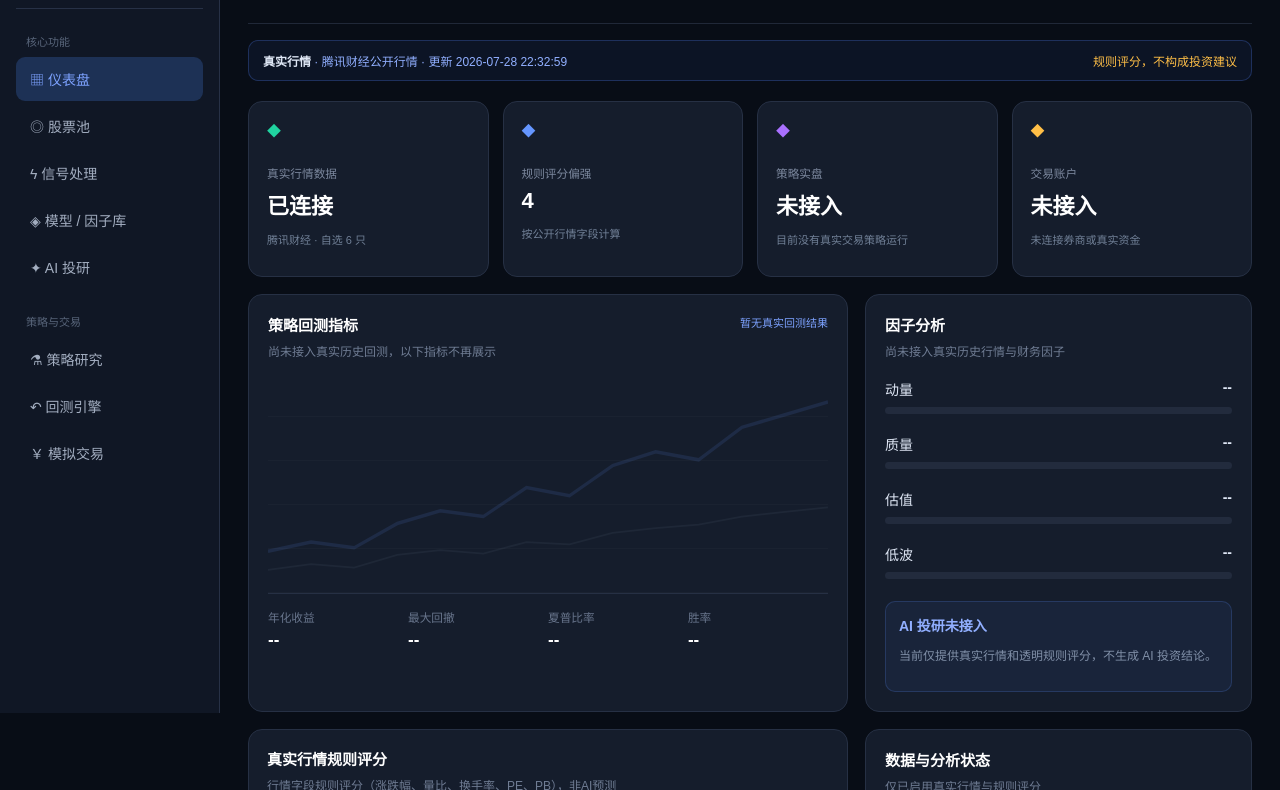
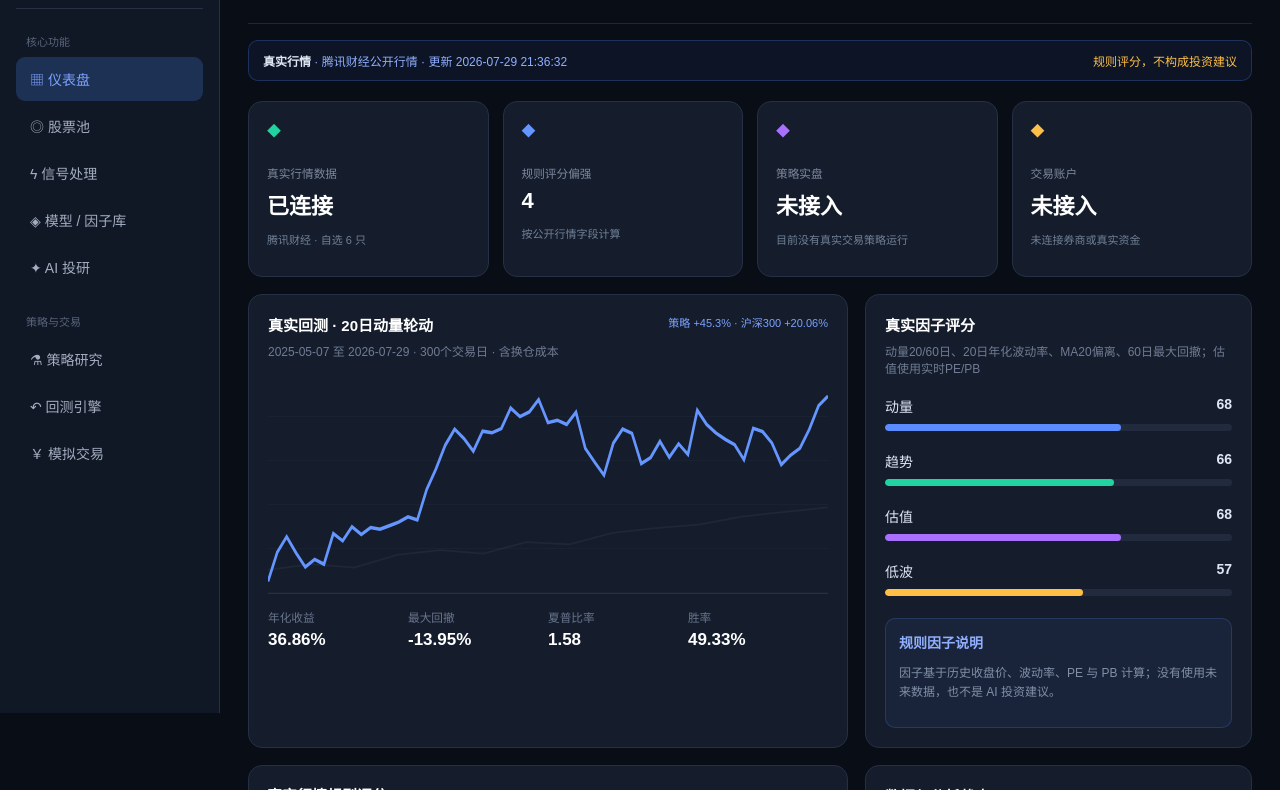
Before and after one commit to Leonard-ltbx/quant, a plain HTML site: page index.html in a window 1280 px wide. Shown: the part 87-877 px from the top of the page. Drawn offline with Linux system fonts and the light colour scheme.

Commit message:
Add real historical backtest and factors

```diff
--- a/data/market.json
+++ b/data/market.json
@@ -2,143 +2,492 @@
   "schema_version": 1,
   "source": "腾讯财经公开行情",
   "source_endpoint": "qt.gtimg.cn",
-  "generated_at": "2026-07-28T22:32:59+08:00",
-  "generated_at_display": "2026-07-28 22:32:59",
+  "generated_at": "2026-07-29T21:36:32+08:00",
+  "generated_at_display": "2026-07-29 21:36:32",
   "method": "行情字段规则评分（涨跌幅、量比、换手率、PE、PB），非AI预测",
   "disclaimer": "数据仅供研究与功能演示，不构成任何投资建议。",
   "watchlist_size": 6,
+  "factor_method": "动量20/60日、20日年化波动率、MA20偏离、60日最大回撤；估值使用实时PE/PB",
+  "backtest": {
+    "strategy": "20日动量轮动",
+    "universe": [
+      "600519",
+      "300750",
+      "601318",
+      "000858",
+      "600036",
+      "000333"
+    ],
+    "rule": "每20个交易日，以过去20日收益率排序，等权持有前2只；信号只使用当时及以前数据",
+    "transaction_cost_rate": 0.0003,
+    "benchmark": "沪深300",
+    "start_date": "2025-05-07",
+    "end_date": "2026-07-29",
+    "trading_days": 300,
+    "rebalance_count": 15,
+    "total_return_pct": 45.3,
+    "annualized_return_pct": 36.86,
+    "benchmark_return_pct": 20.06,
+    "max_drawdown_pct": -13.95,
+    "sharpe_ratio": 1.58,
+    "daily_win_rate_pct": 49.33,
+    "equity_curve": [
+      {
+        "date": "2025-05-07",
+        "value": 1.0
+      },
+      {
+        "date": "2025-05-14",
+        "value": 1.07183
+      },
+      {
+        "date": "2025-05-21",
+        "value": 1.10939
+      },
+      {
+        "date": "2025-05-28",
+        "value": 1.070019
+      },
+      {
+        "date": "2025-06-05",
+        "value": 1.035065
+      },
+      {
+        "date": "2025-06-12",
+        "value": 1.054049
+      },
+      {
+        "date": "2025-06-19",
+        "value": 1.042193
+      },
+      {
+        "date": "2025-06-26",
+        "value": 1.117056
+      },
+      {
+        "date": "2025-07-03",
+        "value": 1.099091
+      },
+      {
+        "date": "2025-07-10",
+        "value": 1.133882
+      },
+      {
+        "date": "2025-07-17",
+        "value": 1.114665
+      },
+      {
+        "date": "2025-07-24",
+        "value": 1.131896
+      },
+      {
+        "date": "2025-07-31",
+        "value": 1.127623
+      },
+      {
+        "date": "2025-08-07",
+        "value": 1.136014
+      },
+      {
+        "date": "2025-08-14",
+        "value": 1.145001
+      },
+      {
+        "date": "2025-08-21",
+        "value": 1.157773
+      },
+      {
+        "date": "2025-08-28",
+        "value": 1.150057
+      },
+      {
+        "date": "2025-09-04",
+        "value": 1.224453
+      },
+      {
+        "date": "2025-09-11",
+        "value": 1.275347
+      },
+      {
+        "date": "2025-09-18",
+        "value": 1.333408
+      },
+      {
+        "date": "2025-09-25",
+        "value": 1.372337
+      },
+      {
+        "date": "2025-10-10",
+        "value": 1.349239
+      },
+      {
+        "date": "2025-10-17",
+        "value": 1.318465
+      },
+      {
+        "date": "2025-10-24",
+        "value": 1.367317
+      },
+      {
+        "date": "2025-10-31",
+        "value": 1.363343
+      },
+      {
+        "date": "2025-11-07",
+        "value": 1.373666
+      },
+      {
+        "date": "2025-11-14",
+        "value": 1.423799
+      },
+      {
+        "date": "2025-11-21",
+        "value": 1.402949
+      },
+      {
+        "date": "2025-11-28",
+        "value": 1.414368
+      },
+      {
+        "date": "2025-12-05",
+        "value": 1.444692
+      },
+      {
+        "date": "2025-12-12",
+        "value": 1.388344
+      },
+      {
+        "date": "2025-12-19",
+        "value": 1.394112
+      },
+      {
+        "date": "2025-12-26",
+        "value": 1.383739
+      },
+      {
+        "date": "2026-01-06",
+        "value": 1.413635
+      },
+      {
+        "date": "2026-01-13",
+        "value": 1.325178
+      },
+      {
+        "date": "2026-01-20",
+        "value": 1.291585
+      },
+      {
+        "date": "2026-01-27",
+        "value": 1.259743
+      },
+      {
+        "date": "2026-02-03",
+        "value": 1.337752
+      },
+      {
+        "date": "2026-02-10",
+        "value": 1.372327
+      },
+      {
+        "date": "2026-02-25",
+        "value": 1.361974
+      },
+      {
+        "date": "2026-03-04",
+        "value": 1.288158
+      },
+      {
+        "date": "2026-03-11",
+        "value": 1.302607
+      },
+      {
+        "date": "2026-03-18",
+        "value": 1.342321
+      },
+      {
+        "date": "2026-03-25",
+        "value": 1.30363
+      },
+      {
+        "date": "2026-04-01",
+        "value": 1.336471
+      },
+      {
+        "date": "2026-04-09",
+        "value": 1.310227
+      },
+      {
+        "date": "2026-04-16",
+        "value": 1.418274
+      },
+      {
+        "date": "2026-04-23",
+        "value": 1.384031
+      },
+      {
+        "date": "2026-04-30",
+        "value": 1.36284
+      },
+      {
+        "date": "2026-05-12",
+        "value": 1.347229
+      },
+      {
+        "date": "2026-05-19",
+        "value": 1.33454
+      },
+      {
+        "date": "2026-05-26",
+        "value": 1.297453
+      },
+      {
+        "date": "2026-06-02",
+        "value": 1.374213
+      },
+      {
+        "date": "2026-06-09",
+        "value": 1.366234
+      },
+      {
+        "date": "2026-06-16",
+        "value": 1.338296
+      },
+      {
+        "date": "2026-06-24",
+        "value": 1.285335
+      },
+      {
+        "date": "2026-07-01",
+        "value": 1.308819
+      },
+      {
+        "date": "2026-07-08",
+        "value": 1.325473
+      },
+      {
+        "date": "2026-07-15",
+        "value": 1.371592
+      },
+      {
+        "date": "2026-07-22",
+        "value": 1.429683
+      },
+      {
+        "date": "2026-07-29",
+        "value": 1.452954
+      }
+    ]
+  },
   "quotes": [
-    {
-      "code": "600519",
-      "name": "贵州茅台",
-      "price": 1320.0,
-      "pre_close": 1289.5,
-      "open": 1299.0,
-      "volume": 5313500.0,
-      "change_amount": 30.5,
-      "change_pct": 2.37,
-      "high": 1320.0,
-      "low": 1289.52,
-      "turnover_rate": 0.43,
-      "pe_ratio": 19.95,
-      "amplitude": 2.36,
-      "circ_mv_billion": 16501.08,
-      "total_mv_billion": 16501.08,
-      "pb_ratio": 7.09,
-      "volume_ratio": 1.09,
-      "quote_time": "20260728161459",
-      "score": 64,
-      "signal": "规则评分偏强"
-    },
     {
       "code": "000333",
       "name": "美的集团",
-      "price": 85.37,
-      "pre_close": 84.13,
-      "open": 84.12,
-      "volume": 33671100.0,
-      "change_amount": 1.24,
-      "change_pct": 1.47,
-      "high": 85.92,
-      "low": 84.01,
-      "turnover_rate": 0.49,
-      "pe_ratio": 14.73,
-      "amplitude": 2.27,
-      "circ_mv_billion": 5875.14,
-      "total_mv_billion": 6510.24,
-      "pb_ratio": 3.19,
-      "volume_ratio": 1.17,
-      "quote_time": "20260728161421",
+      "price": 87.01,
+      "pre_close": 85.37,
+      "open": 85.35,
+      "volume": 47814400.0,
+      "change_amount": 1.64,
+      "change_pct": 1.92,
+      "high": 87.5,
+      "low": 85.1,
+      "turnover_rate": 0.69,
+      "pe_ratio": 15.01,
+      "amplitude": 2.81,
+      "circ_mv_billion": 5988.27,
+      "total_mv_billion": 6635.58,
+      "pb_ratio": 3.25,
+      "volume_ratio": 1.81,
+      "quote_time": "20260729161457",
+      "score": 72,
+      "signal": "规则评分偏强",
+      "factors": {
+        "momentum_20d_pct": 12.42,
+        "momentum_60d_pct": 12.45,
+        "annualized_volatility_20d_pct": 17.55,
+        "price_vs_ma20_pct": 6.13,
+        "max_drawdown_60d_pct": -10.84,
+        "scores": {
+          "momentum": 75,
+          "trend": 68,
+          "valuation": 70,
+          "low_volatility": 74
+        }
+      }
+    },
+    {
+      "code": "300750",
+      "name": "宁德时代",
+      "price": 396.84,
+      "pre_close": 390.86,
+      "open": 390.0,
+      "volume": 40435900.0,
+      "change_amount": 5.98,
+      "change_pct": 1.53,
+      "high": 401.86,
+      "low": 381.38,
+      "turnover_rate": 0.95,
+      "pe_ratio": 21.6,
+      "amplitude": 5.24,
+      "circ_mv_billion": 16905.71,
+      "total_mv_billion": 18360.42,
+      "pb_ratio": 4.84,
+      "volume_ratio": 1.14,
+      "quote_time": "20260729161442",
       "score": 64,
-      "signal": "规则评分偏强"
+      "signal": "规则评分偏强",
+      "factors": {
+        "momentum_20d_pct": 3.39,
+        "momentum_60d_pct": -8.98,
+        "annualized_volatility_20d_pct": 47.86,
+        "price_vs_ma20_pct": 5.76,
+        "max_drawdown_60d_pct": -24.18,
+        "scores": {
+          "momentum": 57,
+          "trend": 67,
+          "valuation": 60,
+          "low_volatility": 28
+        }
+      }
+    },
+    {
+      "code": "000858",
+      "name": "五 粮 液",
+      "price": 75.17,
+      "pre_close": 74.8,
+      "open": 74.92,
+      "volume": 40741700.0,
+      "change_amount": 0.37,
+      "change_pct": 0.49,
+      "high": 75.86,
+      "low": 74.69,
+      "turnover_rate": 1.05,
+      "pe_ratio": 23.16,
+      "amplitude": 1.56,
+      "circ_mv_billion": 2917.73,
+      "total_mv_billion": 2917.8,
+      "pb_ratio": 2.47,
+      "volume_ratio": 1.27,
+      "quote_time": "20260729161445",
+      "score": 62,
+      "signal": "规则评分偏强",
+      "factors": {
+        "momentum_20d_pct": 4.49,
+        "momentum_60d_pct": -20.46,
+        "annualized_volatility_20d_pct": 33.33,
+        "price_vs_ma20_pct": 3.72,
+        "max_drawdown_60d_pct": -24.11,
+        "scores": {
+          "momentum": 59,
+          "trend": 61,
+          "valuation": 60,
+          "low_volatility": 50
+        }
+      }
     },
     {
       "code": "600036",
       "name": "招商银行",
-      "price": 39.59,
-      "pre_close": 39.0,
-      "open": 39.17,
-      "volume": 105018700.0,
-      "change_amount": 0.59,
-      "change_pct": 1.51,
-      "high": 39.59,
-      "low": 38.95,
-      "turnover_rate": 0.51,
-      "pe_ratio": 6.62,
-      "amplitude": 1.64,
-      "circ_mv_billion": 8167.0,
-      "total_mv_billion": 9984.54,
+      "price": 39.66,
+      "pre_close": 39.59,
+      "open": 39.98,
+      "volume": 114871200.0,
+      "change_amount": 0.07,
+      "change_pct": 0.18,
+      "high": 40.07,
+      "low": 39.49,
+      "turnover_rate": 0.56,
+      "pe_ratio": 6.64,
+      "amplitude": 1.47,
+      "circ_mv_billion": 8181.44,
+      "total_mv_billion": 10002.19,
       "pb_ratio": 0.9,
-      "volume_ratio": 1.02,
-      "quote_time": "20260728161449",
-      "score": 63,
-      "signal": "规则评分偏强"
+      "volume_ratio": 1.24,
+      "quote_time": "20260729161436",
+      "score": 60,
+      "signal": "规则评分偏强",
+      "factors": {
+        "momentum_20d_pct": 13.62,
+        "momentum_60d_pct": 6.42,
+        "annualized_volatility_20d_pct": 19.28,
+        "price_vs_ma20_pct": 5.07,
+        "max_drawdown_60d_pct": -10.02,
+        "scores": {
+          "momentum": 77,
+          "trend": 65,
+          "valuation": 80,
+          "low_volatility": 71
+        }
+      }
     },
     {
-      "code": "000858",
-      "name": "五 粮 液",
-      "price": 74.8,
-      "pre_close": 73.9,
-      "open": 73.9,
-      "volume": 31481500.0,
-      "change_amount": 0.9,
-      "change_pct": 1.22,
-      "high": 75.16,
-      "low": 73.42,
-      "turnover_rate": 0.81,
-      "pe_ratio": 23.04,
-      "amplitude": 2.35,
-      "circ_mv_billion": 2903.37,
-      "total_mv_billion": 2903.44,
-      "pb_ratio": 2.46,
-      "volume_ratio": 0.82,
-      "quote_time": "20260728161433",
-      "score": 60,
-      "signal": "规则评分偏强"
+      "code": "600519",
+      "name": "贵州茅台",
+      "price": 1321.0,
+      "pre_close": 1320.0,
+      "open": 1333.83,
+      "volume": 6233000.0,
+      "change_amount": 1.0,
+      "change_pct": 0.08,
+      "high": 1343.48,
+      "low": 1312.06,
+      "turnover_rate": 0.5,
+      "pe_ratio": 19.96,
+      "amplitude": 2.38,
+      "circ_mv_billion": 16513.58,
+      "total_mv_billion": 16513.58,
+      "pb_ratio": 7.09,
+      "volume_ratio": 1.42,
+      "quote_time": "20260729161438",
+      "score": 58,
+      "signal": "规则评分中性",
+      "factors": {
+        "momentum_20d_pct": 10.73,
+        "momentum_60d_pct": -2.64,
+        "annualized_volatility_20d_pct": 28.23,
+        "price_vs_ma20_pct": 5.56,
+        "max_drawdown_60d_pct": -13.24,
+        "scores": {
+          "momentum": 71,
+          "trend": 67,
+          "valuation": 55,
+          "low_volatility": 58
+        }
+      }
     },
     {
       "code": "601318",
       "name": "中国平安",
-      "price": 54.2,
-      "pre_close": 53.41,
-      "open": 53.6,
-      "volume": 66082000.0,
-      "change_amount": 0.79,
-      "change_pct": 1.48,
-      "high": 54.2,
-      "low": 53.1,
-      "turnover_rate": 0.62,
-      "pe_ratio": 7.39,
-      "amplitude": 2.06,
-      "circ_mv_billion": 5777.76,
-      "total_mv_billion": 9814.34,
-      "pb_ratio": 0.99,
-      "volume_ratio": 0.67,
-      "quote_time": "20260728161453",
-      "score": 59,
-      "signal": "规则评分中性"
-    },
-    {
-      "code": "300750",
-      "name": "宁德时代",
-      "price": 390.86,
-      "pre_close": 400.0,
-      "open": 396.26,
-      "volume": 37191100.0,
-      "change_amount": -9.14,
-      "change_pct": -2.29,
-      "high": 399.99,
-      "low": 390.86,
-      "turnover_rate": 0.87,
-      "pe_ratio": 21.27,
-      "amplitude": 2.28,
-      "circ_mv_billion": 16650.95,
-      "total_mv_billion": 18083.74,
-      "pb_ratio": 4.77,
-      "volume_ratio": 1.01,
-      "quote_time": "20260728161409",
-      "score": 48,
-      "signal": "规则评分中性"
+      "price": 54.3,
+      "pre_close": 54.2,
+      "open": 54.47,
+      "volume": 87111900.0,
+      "change_amount": 0.1,
+      "change_pct": 0.18,
+      "high": 54.7,
+      "low": 53.71,
+      "turnover_rate": 0.82,
+      "pe_ratio": 7.4,
+      "amplitude": 1.83,
+      "circ_mv_billion": 5788.42,
+      "total_mv_billion": 9832.45,
+      "pb_ratio": 1.0,
+      "volume_ratio": 1.09,
+      "quote_time": "20260729161437",
+      "score": 58,
+      "signal": "规则评分中性",
+      "factors": {
+        "momentum_20d_pct": 9.63,
+        "momentum_60d_pct": -5.76,
+        "annualized_volatility_20d_pct": 24.58,
+        "price_vs_ma20_pct": 5.68,
+        "max_drawdown_60d_pct": -19.06,
+        "scores": {
+          "momentum": 69,
+          "trend": 67,
+          "valuation": 80,
+          "low_volatility": 63
+        }
+      }
     }
   ]
 }
--- a/index.html
+++ b/index.html
@@ -83,6 +83,7 @@ function markUnavailable(){
   document.getElementById("market").textContent="行情更新失败";
 }
 function renderRealData(data){
+  window.latestRealData=data;
   ensureDataBanner();
   document.getElementById("realSource").textContent=data.source||"公开行情";
   document.getElementById("realUpdated").textContent=`更新 ${data.generated_at_display||"--"}`;
@@ -111,23 +112,41 @@ function renderRealData(data){
     const backtest=panels[0].querySelector(".panel");
     const title=backtest?.querySelector(".title h2");
     const subtitle=backtest?.querySelector(".title p");
-    if(title)title.textContent="策略回测指标";
-    if(subtitle)subtitle.textContent="尚未接入真实历史回测，以下指标不再展示";
-    backtest?.querySelectorAll(".stats b").forEach(node=>node.textContent="--");
-    const line=backtest?.querySelector(".line");if(line)line.style.opacity=".12";
-    const base=backtest?.querySelector(".base");if(base)base.style.opacity=".12";
-    const legend=backtest?.querySelector(".legend");if(legend)legend.textContent="暂无真实回测结果";
+    const bt=data.backtest;
+    if(title)title.textContent=bt?`真实回测 · ${bt.strategy}`:"策略回测指标";
+    if(subtitle)subtitle.textContent=bt?`${bt.start_date} 至 ${bt.end_date} · ${bt.trading_days}个交易日 · 含换仓成本`:"暂无真实回测";
+    const statValues=bt?[`${bt.annualized_return_pct}%`,`${bt.max_drawdown_pct}%`,String(bt.sharpe_ratio),`${bt.daily_win_rate_pct}%`]:["--","--","--","--"];
+    backtest?.querySelectorAll(".stats b").forEach((node,index)=>node.textContent=statValues[index]||"--");
+    const line=backtest?.querySelector(".line");
+    const base=backtest?.querySelector(".base");
+    if(bt?.equity_curve?.length&&line){
+      const values=bt.equity_curve.map(point=>Number(point.value));
+      const min=Math.min(...values),max=Math.max(...values),range=max-min||1;
+      line.setAttribute("points",values.map((value,index)=>`${index*650/(values.length-1)},${180-(value-min)*160/range}`).join(" "));
+      line.style.opacity="1";
+    }
+    if(base)base.style.opacity=".12";
+    const legend=backtest?.querySelector(".legend");
+    if(legend)legend.textContent=bt?`策略 ${bt.total_return_pct>=0?"+":""}${bt.total_return_pct}% · 沪深300 ${bt.benchmark_return_pct>=0?"+":""}${bt.benchmark_return_pct}%`:"暂无真实回测结果";
     const factorPanel=panels[0].querySelectorAll(".panel")[1];
     const factorTitle=factorPanel?.querySelector(".title h2");
     const factorSub=factorPanel?.querySelector(".title p");
-    if(factorTitle)factorTitle.textContent="因子分析";
-    if(factorSub)factorSub.textContent="尚未接入真实历史行情与财务因子";
-    factorPanel?.querySelectorAll(".factor b").forEach(node=>node.textContent="--");
-    factorPanel?.querySelectorAll(".bar i").forEach(node=>node.style.width="0");
+    if(factorTitle)factorTitle.textContent="真实因子评分";
+    if(factorSub)factorSub.textContent=data.factor_method||"基于真实历史行情";
+    const factorNames=["动量","趋势","估值","低波"];
+    const factorKeys=["momentum","trend","valuation","low_volatility"];
+    const factorRows=factorPanel?.querySelectorAll(".factor")||[];
+    factorRows.forEach((row,index)=>{
+      const scores=(data.quotes||[]).map(q=>Number(q.factors?.scores?.[factorKeys[index]])).filter(Number.isFinite);
+      const average=scores.length?Math.round(scores.reduce((a,b)=>a+b,0)/scores.length):0;
+      const name=row.querySelector("span");if(name)name.textContent=factorNames[index];
+      const value=row.querySelector("b");if(value)value.textContent=String(average);
+      const bar=row.querySelector(".bar i");if(bar)bar.style.width=`${average}%`;
+    });
     const aiTitle=factorPanel?.querySelector(".ai b");
     const aiText=factorPanel?.querySelector(".ai p");
-    if(aiTitle)aiTitle.textContent="AI 投研未接入";
-    if(aiText)aiText.textContent="当前仅提供真实行情和透明规则评分，不生成 AI 投资结论。";
+    if(aiTitle)aiTitle.textContent="规则因子说明";
+    if(aiText)aiText.textContent="因子基于历史收盘价、波动率、PE 与 PB 计算；没有使用未来数据，也不是 AI 投资建议。";
   }
 
   const tbody=document.querySelector("#dashboard .table table tbody");
@@ -147,12 +166,27 @@ function renderRealData(data){
     const statusTitle=statusPanel.querySelector(".title h2");
     const statusSub=statusPanel.querySelector(".title p");
     if(statusTitle)statusTitle.textContent="数据与分析状态";
-    if(statusSub)statusSub.textContent="仅已启用真实行情与规则评分";
+    if(statusSub)statusSub.textContent="真实行情、历史回测和规则因子已启用";
     const values=statusPanel.querySelectorAll(".status b");
-    const labels=["真实行情","规则评分","未接入","未接入"];
+    const labels=["真实行情","规则评分","真实回测","真实因子"];
     values.forEach((node,index)=>node.textContent=labels[index]||"未接入");
     const runButton=statusPanel.querySelector(".run");
-    if(runButton){runButton.textContent="真实历史回测未接入";runButton.disabled=true;runButton.style.opacity=".55"}
+    if(runButton){runButton.textContent="回测由自动任务定时计算";runButton.disabled=true;runButton.style.opacity=".75"}
+  }
+  if(typeof modules!=="undefined"){
+    const factorCards=(data.quotes||[]).map(q=>`<article class="item"><h3>${escapeHtml(q.name)} · ${escapeHtml(q.code)}</h3><p>20日动量 ${signed(q.factors?.momentum_20d_pct)} · 年化波动 ${fmt(q.factors?.annualized_volatility_20d_pct)}%</p><div class="item-meta"><span>动量 / 趋势 / 估值 / 低波</span><b>${Object.values(q.factors?.scores||{}).join(" / ")}</b></div></article>`).join("");
+    modules.factors.title="真实历史因子";
+    modules.factors.sub=data.factor_method;
+    modules.factors.html=`<div class="module-grid">${factorCards}</div><div class="result">所有因子均由公开行情字段确定性计算，不包含AI生成数据。</div>`;
+    if(data.backtest){
+      const bt=data.backtest;
+      modules.backtest.title="真实历史回测";
+      modules.backtest.sub=`${bt.strategy} · ${bt.start_date} 至 ${bt.end_date}`;
+      modules.backtest.html=`<div class="panel"><div class="stats"><div><small>总收益</small><b>${bt.total_return_pct}%</b></div><div><small>年化收益</small><b>${bt.annualized_return_pct}%</b></div><div><small>最大回撤</small><b>${bt.max_drawdown_pct}%</b></div><div><small>夏普比率</small><b>${bt.sharpe_ratio}</b></div></div><div class="result"><b>规则</b><br>${escapeHtml(bt.rule)}<br><br>沪深300同期收益：${bt.benchmark_return_pct}% · 调仓次数：${bt.rebalance_count} · 单边成本率：${(bt.transaction_cost_rate*100).toFixed(2)}%</div></div>`;
+    }
+    modules.research.title="AI 投研";
+    modules.research.sub="尚未配置安全的大模型后端";
+    modules.research.html='<div class="panel"><div class="result"><b>未接入</b><br><br>当前不会生成AI投资结论。需要安全后端和API Key后才能启用。</div></div>';
   }
 }
 async function loadRealData(){
```
Also changed, not shown: 2 other files.
